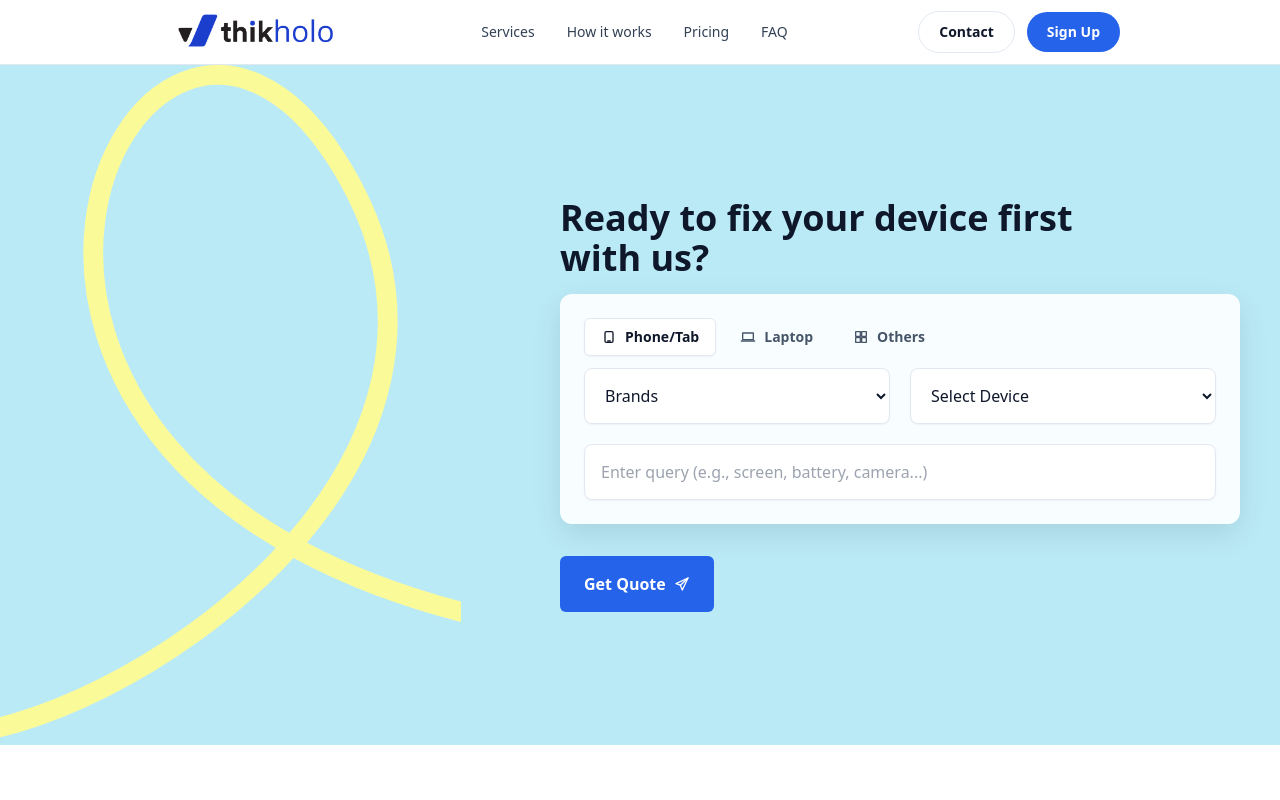
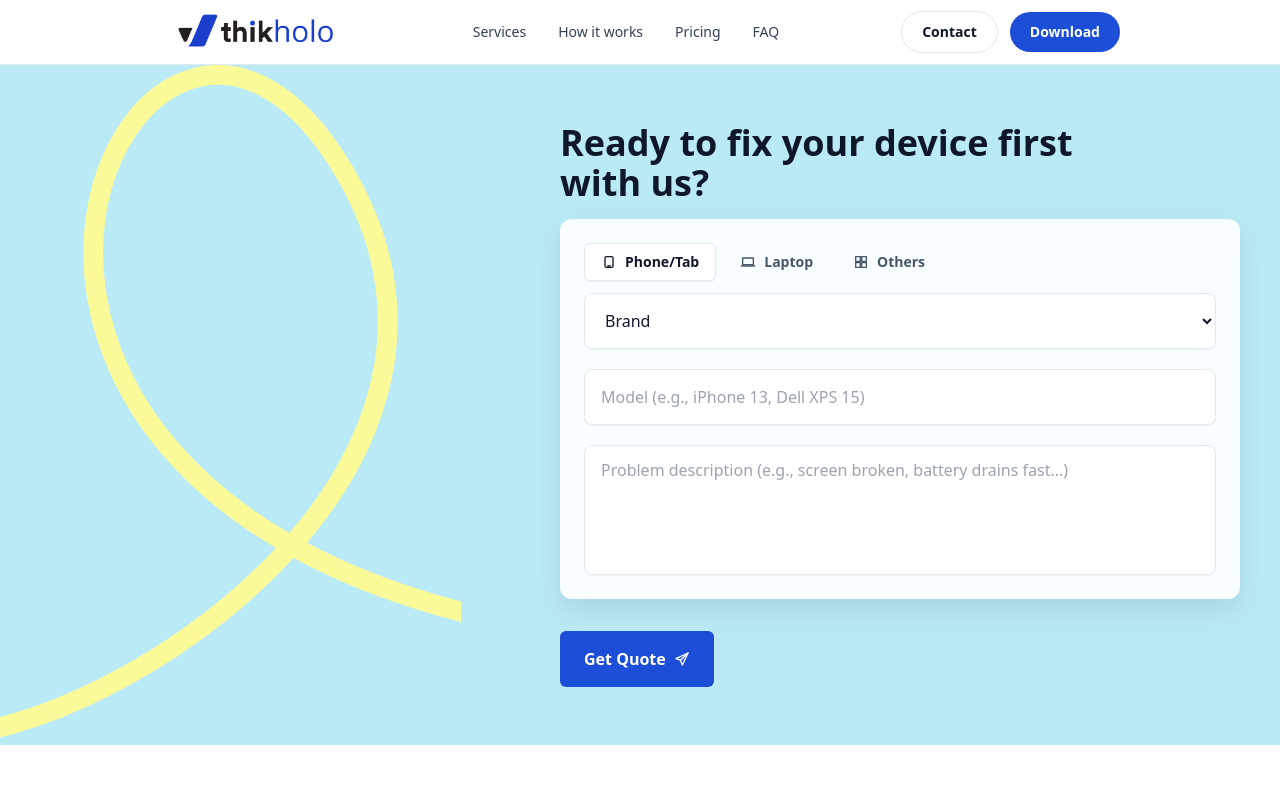
Before and after one commit to thikholo/thikholo_web, a React (Vite) app: page / in a window 1280 px wide. Shown: the top 800 px of the page. Built offline with nearby package versions, Linux system fonts and the light colour scheme.

Commit message:
messenger done

```diff
--- a/src/components/Button.jsx
+++ b/src/components/Button.jsx
@@ -10,14 +10,9 @@ export default function Button({
     "focus:outline-none focus:ring-2 focus:ring-blue-300/70 focus:ring-offset-2";
 
   const variants = {
-    // ✅ Primary Blue
-    primary: "bg-blue-600 text-white hover:bg-blue-700",
-
+    primary: "bg-[#1D4ED8] text-white hover:bg-[#1B3ECD]",
     secondary: "border border-slate-200 bg-white text-slate-900 hover:bg-slate-50",
-
-    // (optional) keep brand same as primary blue for consistency
-    brand: "bg-blue-600 text-white hover:bg-blue-700",
-
+    brand: "bg-[#1D4ED8] text-white hover:bg-[#1B3ECD]",
     ghost: "text-slate-700 hover:bg-slate-100",
   };
 
--- a/src/sections/Footer.jsx
+++ b/src/sections/Footer.jsx
@@ -38,7 +38,7 @@ function PayLogo({ src, alt }) {
 
 export default function Footer() {
   return (
-<footer className="bg-[#17161A] text-white">
+<footer id="footer" className="bg-[#17161A] text-white">
   <Container className="py-12">
     {/* Logo (centered + bigger) */}
     <div className="flex justify-center pb-14"> {/* 56px bottom padding */}
--- a/src/sections/Hero.jsx
+++ b/src/sections/Hero.jsx
@@ -1,17 +1,37 @@
-import { useMemo, useState } from "react";
+import { useMemo, useRef, useState } from "react";
 import Button from "../components/Button.jsx";
 import heroVector from "../assets/heroVector.svg";
 
-const TABS = [
+const DEVICE_TYPES = [
   { key: "phone", label: "Phone/Tab", icon: PhoneIcon },
   { key: "laptop", label: "Laptop", icon: LaptopIcon },
   { key: "others", label: "Others", icon: GridIcon },
 ];
 
-function Select({ placeholder = "Select", options = [] }) {
+const PHONE_BRANDS = [
+  "Apple","Samsung","Xiaomi","Redmi","POCO","Vivo","OPPO","Realme","OnePlus",
+  "Google","Huawei","Honor","Motorola","Nokia","Sony","ASUS","Lenovo",
+  "Infinix","Tecno","itel","Walton","Symphony","Nothing","Other",
+];
+
+const LAPTOP_BRANDS = [
+  "Apple","Dell","HP","Lenovo","ASUS","Acer","MSI","Razer","Microsoft",
+  "Samsung","Huawei","LG","Gigabyte","VAIO","Dynabook","Framework","Other",
+];
+
+const OTHER_BRANDS = [
+  "Sony","JBL","Xiaomi","Samsung","Walton","Anker","Logitech","Bose",
+  "Sennheiser","TP-Link","D-Link","Netgear","Apple","Google","Other",
+];
+
+
+const MESSENGER_URL = "https://www.facebook.com/messages/t/thikholo.live";
+
+function Select({ placeholder = "Select", options = [], value, onChange }) {
   return (
     <select
-      defaultValue=""
+      value={value}
+      onChange={(e) => onChange?.(e.target.value)}
       className="
         w-full rounded-lg border border-slate-200 bg-white shadow-sm
         h-10 sm:h-11 lg:h-12 xl:h-14
@@ -21,13 +41,10 @@ function Select({ placeholder = "Select", options = [] }) {
       "
     >
       <option value="" disabled>{placeholder}</option>
-      {options.map((o) => (
-        <option key={o} value={o}>{o}</option>
-      ))}
+      {options.map((o) => <option key={o} value={o}>{o}</option>)}
     </select>
   );
 }
-
 
 function TabPill({ active, icon: Icon, children, onClick }) {
   return (
@@ -42,6 +59,7 @@ function TabPill({ active, icon: Icon, children, onClick }) {
           ? "bg-white text-slate-900 shadow-sm border border-slate-200"
           : "bg-transparent text-slate-600 hover:bg-white/60",
       ].join(" ")}
+      aria-pressed={active}
     >
       <Icon className="h-3.5 w-3.5 lg:h-4 lg:w-4" />
       {children}
@@ -49,45 +67,96 @@ function TabPill({ active, icon: Icon, children, onClick }) {
   );
 }
 
+export default function Hero() {
+  const [deviceType, setDeviceType] = useState("phone");
+  const [brand, setBrand] = useState("");
+  const [model, setModel] = useState("");
+  const [problem, setProblem] = useState("");
 
-export default function Hero() {
-  const [activeTab, setActiveTab] = useState("phone");
+  const [lastMessage, setLastMessage] = useState("");
+  const [copied, setCopied] = useState(false);
 
-  const config = useMemo(() => {
-    if (activeTab === "laptop") {
-      return {
-        brands: ["HP", "Dell", "Lenovo", "Asus", "Acer", "Apple"],
-        devices: ["Laptop (General)", "MacBook", "Gaming Laptop", "Ultrabook"],
-        queryPlaceholder: "Enter issue (e.g., keyboard, display, slow...)",
-      };
+  // ✅ move hooks INSIDE component
+  const [showHelper, setShowHelper] = useState(false);
+  const helperTimerRef = useRef(null);
+
+  const brandOptions = useMemo(() => {
+    if (deviceType === "laptop") return LAPTOP_BRANDS;
+    if (deviceType === "others") return OTHER_BRANDS;
+    return PHONE_BRANDS;
+  }, [deviceType]);
+
+  const deviceLabel = useMemo(
+    () => DEVICE_TYPES.find((d) => d.key === deviceType)?.label ?? deviceType,
+    [deviceType]
+  );
+
+  async function copyText(text) {
+    try {
+      await navigator.clipboard.writeText(text);
+      return true;
+    } catch {
+      return false;
     }
-    if (activeTab === "others") {
-      return {
-        brands: ["Sony", "JBL", "Xiaomi", "Samsung", "Walton", "Other"],
-        devices: ["Smart Watch", "Headphone", "Speaker", "TV", "Router", "Other"],
-        queryPlaceholder: "Enter query (e.g., not charging, no sound...)",
-      };
   }
-    return {
-      brands: ["Apple", "Samsung", "Xiaomi", "Vivo", "Oppo", "Realme"],
-      devices: ["iPhone", "iPad", "Android Phone", "Android Tab"],
-      queryPlaceholder: "Enter query (e.g., screen, battery, camera...)",
-    };
-  }, [activeTab]);
+
+  function showHelperFor10s() {
+    setShowHelper(true);
+    if (helperTimerRef.current) clearTimeout(helperTimerRef.current);
+    helperTimerRef.current = setTimeout(() => setShowHelper(false), 3_000);
+  }
+
+async function onGetQuote() {
+  const b = brand.trim();
+  const m = model.trim();
+  const p = problem.trim();
+
+  if (!deviceType || !b || !m || !p) {
+    alert("Please select Device Type, Brand, and fill Model + Problem.");
+    return;
+  }
+
+  const msg =
+    `Device Type: ${deviceLabel}\n` +
+    `Brand: ${b}\n` +
+    `Model: ${m}\n` +
+    `Problem: ${p}`;
+
+  setLastMessage(msg);
+  setCopied(false);
+  showHelperFor10s();
+
+  const ok = await copyText(msg);
+  setCopied(ok);
+
+  // ✅ clear fields (React state)
+  setBrand("");
+  setModel("");
+  setProblem("");
+
+  // ⚠️ NOTE: opening a new tab after setTimeout may be blocked by popup blockers
+setTimeout(() => {
+    try {
+      win.location.href = MESSENGER_URL;
+    } catch {
+      // fallback if browser blocks location change
+      window.location.href = MESSENGER_URL;
+    }
+  }, 3000);
+}
+
 
   return (
     <section id="top" className="w-full">
-      {/* Full width background container */}
-      <div className="relative w-full overflow-hidden bg-[#BBEAF7]
-                      min-h-[480px] sm:min-h-[480px] md:min-h-[480px] lg:min-h-[680px]">
+      <div className="relative w-full overflow-hidden bg-[#BBEAF7] min-h-[480px] lg:min-h-[680px]">
         {/* Left vector */}
-        <div className="pointer-events-none absolute inset-y-0 left-0 hidden md:block
-                w-[45%] lg:w-[40%] xl:w-[36%] 2xl:w-[25%]">
+        <div className="pointer-events-none absolute inset-y-0 left-0 hidden md:block w-[45%] lg:w-[40%] xl:w-[36%] 2xl:w-[25%]">
           <img src={heroVector} alt="" className="h-full w-full object-cover opacity-95" />
         </div>
-        {/* Centered content wrapper */}
-        <div className="absolute right-0 top-0 h-full w-full md:w-[560px] lg:w-[1000px] flex items-center">
-          <div className="w-full pr-4 sm:pr-6 lg:pr-10 pl-4 md:pl-0">
+
+        {/* Right content pinned */}
+        <div className="absolute right-0 top-0 flex h-full w-full items-center md:w-[560px] lg:w-[1000px]">
+          <div className="w-full pl-4 pr-4 md:pl-0 sm:pr-6 lg:pr-10">
             <div className="ml-auto w-full max-w-[520px] lg:max-w-[600px] xl:max-w-[680px] 2xl:max-w-[760px]">
               <h1 className="text-3xl md:text-4xl 2xl:text-[44px] font-extrabold leading-tight text-slate-900">
                 Ready to fix your device first
@@ -95,32 +164,31 @@ export default function Hero() {
                 with us?
               </h1>
 
-              <div
-                className="mt-4 rounded-xl bg-white/90 p-4 lg:p-5 xl:p-6 2xl:p-7 shadow-soft backdrop-blur
-             min-h-[260px] sm:min-h-[200px] lg:min-h-[200px] xl:min-h-0 2xl:min-h-0">
-                {/* Tabs */}
+              <div className="mt-4 rounded-xl bg-white/90 p-4 lg:p-5 xl:p-6 2xl:p-7 shadow-soft backdrop-blur">
+                {/* Device Type radio pills */}
                 <div className="flex flex-wrap gap-2">
-                  {TABS.map((t) => (
+                  {DEVICE_TYPES.map((t) => (
                     <TabPill
                       key={t.key}
-                      active={activeTab === t.key}
+                      active={deviceType === t.key}
                       icon={t.icon}
-                      onClick={() => setActiveTab(t.key)}
+                      onClick={() => {
+                        setDeviceType(t.key);
+                        setBrand("");
+                      }}
                     >
                       {t.label}
                     </TabPill>
                   ))}
                 </div>
 
-                {/* Form */}
-                <div key={activeTab} className="mt-3 grid gap-3 lg:gap-4 xl:gap-5">
-                  <div className="grid grid-cols-1 gap-3 sm:grid-cols-2 lg:gap-4 xl:gap-5">
-                    <Select placeholder="Brands" options={config.brands} />
-                    <Select placeholder="Select Device" options={config.devices} />
-                  </div>
+                <div className="mt-3 grid gap-3 lg:gap-4 xl:gap-5">
+                  <Select placeholder="Brand" options={brandOptions} value={brand} onChange={setBrand} />
 
                   <input
-                    placeholder={config.queryPlaceholder}
+                    value={model}
+                    onChange={(e) => setModel(e.target.value)}
+                    placeholder="Model (e.g., iPhone 13, Dell XPS 15)"
                     className="
                       w-full rounded-lg border border-slate-200 bg-white shadow-sm
                       h-10 sm:h-11 lg:h-12 xl:h-14
@@ -129,28 +197,67 @@ export default function Hero() {
                       focus:outline-none focus:ring-2 focus:ring-brand-200/70
                     "
                   />
+
+                  <textarea
+                    value={problem}
+                    onChange={(e) => setProblem(e.target.value)}
+                    placeholder="Problem description (e.g., screen broken, battery drains fast...)"
+                    className="
+                      w-full rounded-lg border border-slate-200 bg-white shadow-sm
+                      min-h-[96px] lg:min-h-[110px] xl:min-h-[130px]
+                      px-3 lg:px-4 py-3
+                      text-sm lg:text-base
+                      focus:outline-none focus:ring-2 focus:ring-brand-200/70
+                      resize-none
+                    "
+                  />
                 </div>
               </div>
+
               <Button
                 variant="brand"
+                onClick={onGetQuote}
                 className="
-    w-full sm:w-auto rounded-md font-semibold
-    h-10 sm:h-11 lg:h-12 xl:h-14 mt-8
+                  mt-8 w-full sm:w-auto rounded-md font-semibold
+                  h-10 sm:h-11 lg:h-12 xl:h-14
                   px-4 lg:px-6
                   text-sm lg:text-base
-    bg-[#1B3ECD] hover:bg-[#1D4ED8]
+                  bg-[#1D4ED8] hover:bg-[#1B3ECD]
                 "
               >
-
                 <span className="inline-flex items-center gap-2">
                   Get Quote
                   <SendIcon className="h-4 w-4" />
                 </span>
               </Button>
+
+              {/* Copy/helper (auto hides in 10s) */}
+              {showHelper && lastMessage ? (
+                <div className="mt-3 rounded-lg border border-slate-200 bg-white/70 p-3 text-xs text-slate-700">
+                  <div className="font-semibold">
+                    {copied
+                      ? "✅ Message copied. Paste in Messenger and send."
+                      : "Message preview (copy may be blocked by browser)"}
+                  </div>
+
+                  <pre className="mt-2 whitespace-pre-wrap rounded-md bg-white p-2 text-[11px] text-slate-700">
+                    {lastMessage}
+                  </pre>
+
+                  {!copied ? (
+                    <button
+                      type="button"
+                      className="mt-2 underline"
+                      onClick={() => copyText(lastMessage).then(setCopied)}
+                    >
+                      Copy message
+                    </button>
+                  ) : null}
+                </div>
+              ) : null}
             </div>
           </div>
         </div>
-
       </div>
     </section>
   );
@@ -160,68 +267,31 @@ export default function Hero() {
 function PhoneIcon({ className = "" }) {
   return (
     <svg className={className} viewBox="0 0 24 24" fill="none">
-      <path
-        d="M8 4h8a2 2 0 0 1 2 2v12a2 2 0 0 1-2 2H8a2 2 0 0 1-2-2V6a2 2 0 0 1 2-2Z"
-        stroke="currentColor"
-        strokeWidth="2"
-      />
-      <path
-        d="M10 18h4"
-        stroke="currentColor"
-        strokeWidth="2"
-        strokeLinecap="round"
-      />
+      <path d="M8 4h8a2 2 0 0 1 2 2v12a2 2 0 0 1-2 2H8a2 2 0 0 1-2-2V6a2 2 0 0 1 2-2Z" stroke="currentColor" strokeWidth="2" />
+      <path d="M10 18h4" stroke="currentColor" strokeWidth="2" strokeLinecap="round" />
     </svg>
   );
 }
-
 function LaptopIcon({ className = "" }) {
   return (
     <svg className={className} viewBox="0 0 24 24" fill="none">
-      <path
-        d="M4 6h16v10H4V6Z"
-        stroke="currentColor"
-        strokeWidth="2"
-        strokeLinejoin="round"
-      />
-      <path
-        d="M2 18h20"
-        stroke="currentColor"
-        strokeWidth="2"
-        strokeLinecap="round"
-      />
+      <path d="M4 6h16v10H4V6Z" stroke="currentColor" strokeWidth="2" strokeLinejoin="round" />
+      <path d="M2 18h20" stroke="currentColor" strokeWidth="2" strokeLinecap="round" />
     </svg>
   );
 }
-
 function GridIcon({ className = "" }) {
   return (
     <svg className={className} viewBox="0 0 24 24" fill="none">
-      <path
-        d="M4 4h7v7H4V4Zm9 0h7v7h-7V4ZM4 13h7v7H4v-7Zm9 0h7v7h-7v-7Z"
-        stroke="currentColor"
-        strokeWidth="2"
-        strokeLinejoin="round"
-      />
+      <path d="M4 4h7v7H4V4Zm9 0h7v7h-7V4ZM4 13h7v7H4v-7Zm9 0h7v7h-7v-7Z" stroke="currentColor" strokeWidth="2" strokeLinejoin="round" />
     </svg>
   );
 }
-
 function SendIcon({ className = "" }) {
   return (
     <svg className={className} viewBox="0 0 24 24" fill="none">
-      <path
-        d="M3 11.5L21 3l-8.5 18-2.9-7.2L3 11.5Z"
-        stroke="currentColor"
-        strokeWidth="2"
-        strokeLinejoin="round"
-      />
-      <path
-        d="M21 3L9.6 13.8"
-        stroke="currentColor"
-        strokeWidth="2"
-        strokeLinecap="round"
-      />
+      <path d="M3 11.5L21 3l-8.5 18-2.9-7.2L3 11.5Z" stroke="currentColor" strokeWidth="2" strokeLinejoin="round" />
+      <path d="M21 3L9.6 13.8" stroke="currentColor" strokeWidth="2" strokeLinecap="round" />
     </svg>
   );
 }
--- a/src/sections/Navbar.jsx
+++ b/src/sections/Navbar.jsx
@@ -29,11 +29,11 @@ export default function Navbar() {
         </nav>
 
         <div className="hidden items-center gap-3 md:flex">
-          <Button variant="secondary" as="a" href="#contact">
+          <Button variant="secondary" as="a" href="#footer">
             Contact
           </Button>
           <Button variant="brand" as="a" href="#get-started">
-            Sign Up
+            Download
           </Button>
         </div>
 
```
Lines whose indentation alone changed are shown as unchanged.
